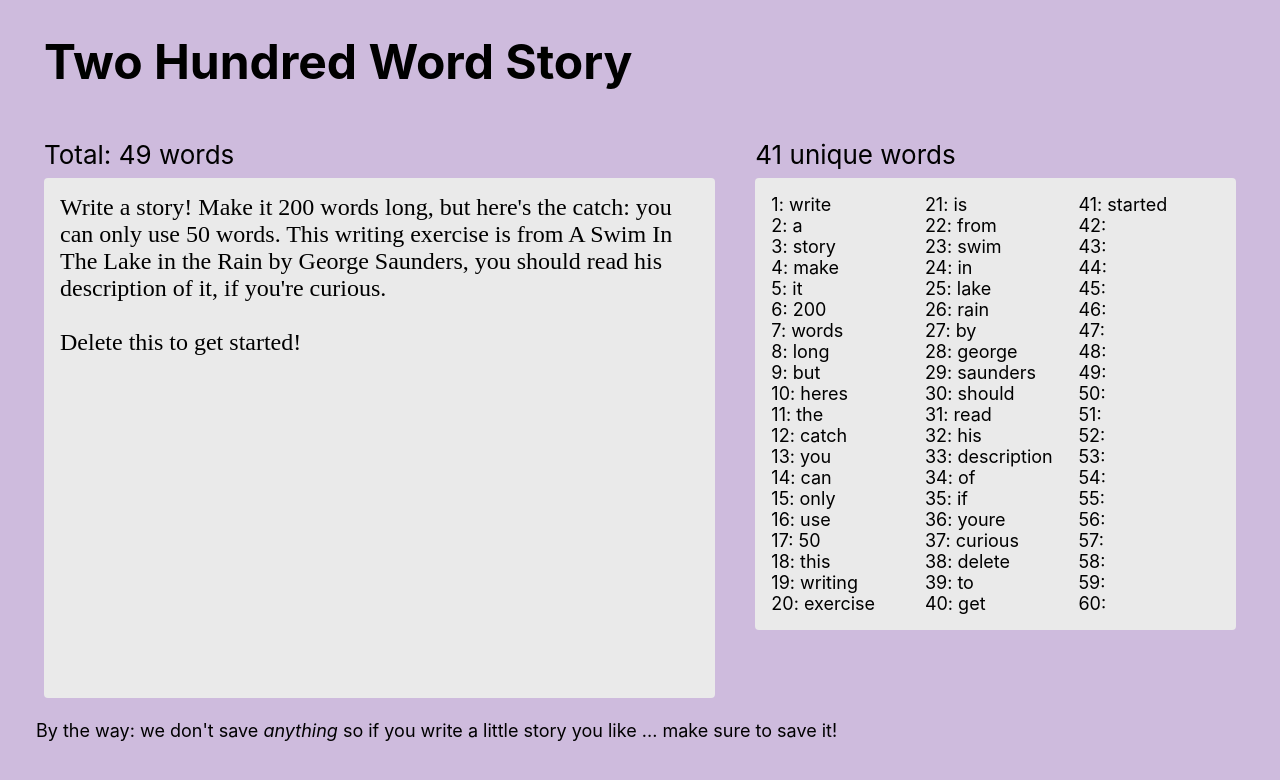
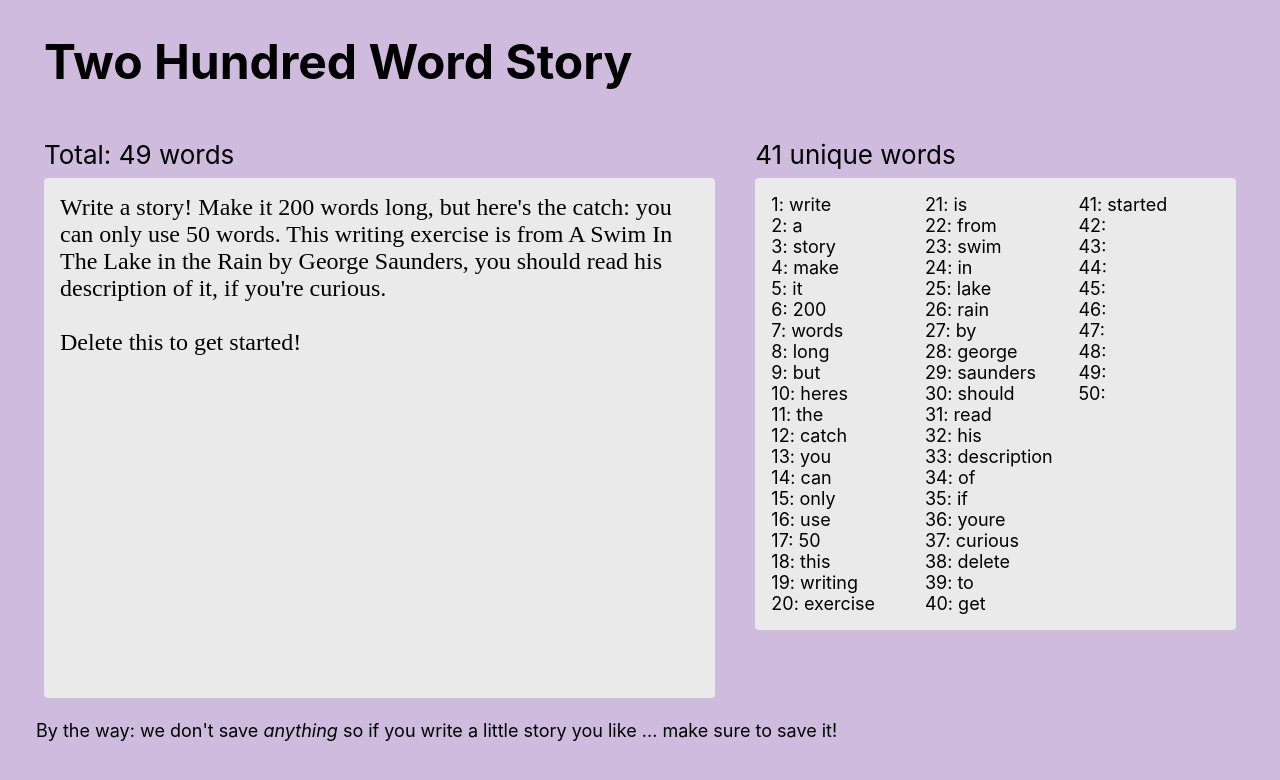
Before and after one commit to dmcclory/two-hundred-word-story, a React (Vite) app: page / in a window 1280 px wide. Shown: the top 780 px of the page. Built offline with nearby package versions, Linux system fonts and the light colour scheme.

Commit message:
hide numbers > 50 if there no entry

```diff
--- a/src/App.tsx
+++ b/src/App.tsx
@@ -34,14 +34,18 @@ function App() {
 
   const columns = partition(wordList, 20, 3).map((c,i) =>
     <div className="column" key={i}>
-      {c.map((w, j) => (
+      {c.map((w, j) => {
+        const listIndex = i*20 + j + 1
+        return (
           <div
             className="entry"
+            style={listIndex > 50 && !w ? { display: 'none' } : {}}
             key={`${w}-${i}-${j}`}
           >
             {i*20 + j + 1}: {w}
           </div>
-      ))}
+        )
+      })}
     </div>
   )
 
```
Lines whose indentation alone changed are shown as unchanged.
